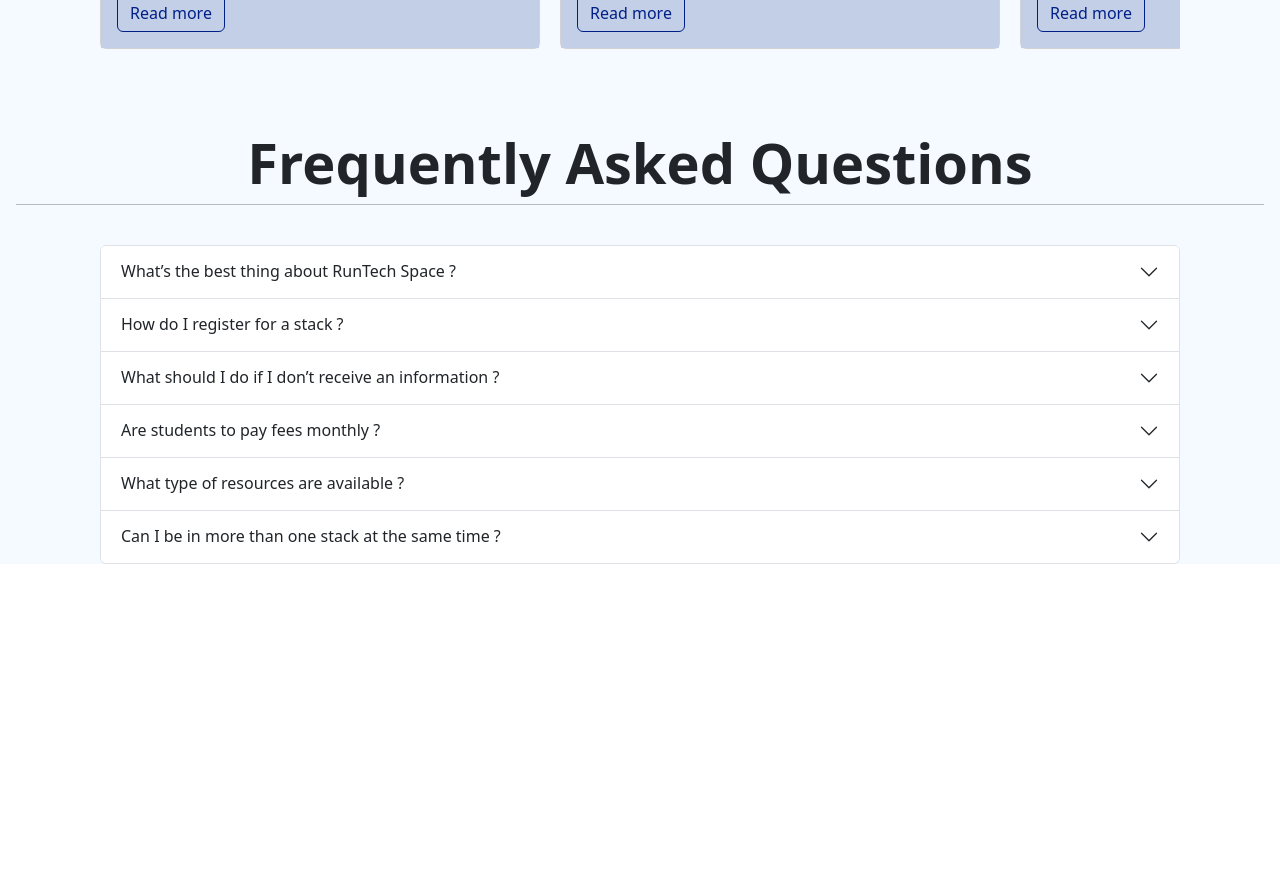
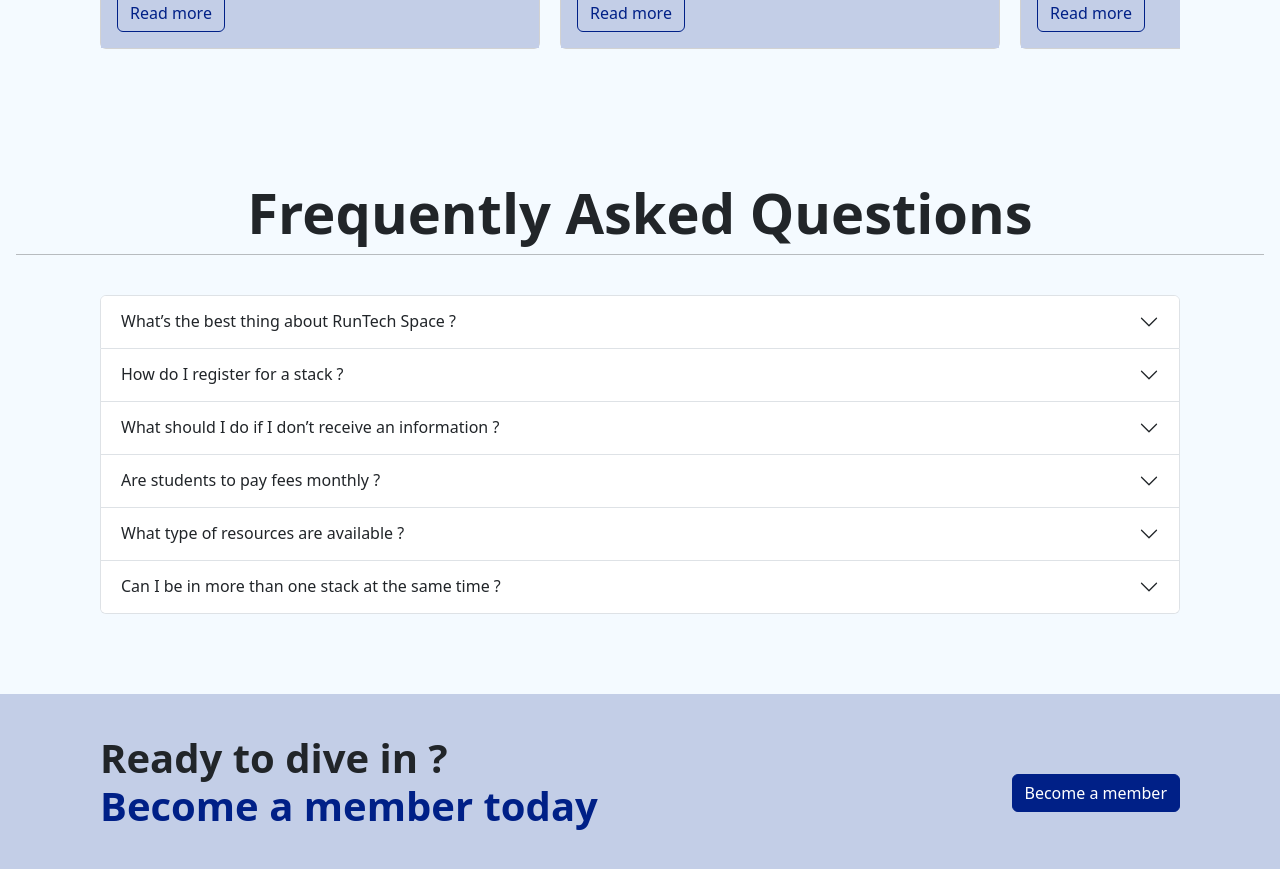
Before and after one commit to nnoromiv/techSpaceWebsite, a React (Create React App) app: page / in a window 1280 px wide. Shown: the part 4520-5389 px from the top of the page. Before the commit the page ends 5084 px from the top, so only its background shows below. Built offline with nearby package versions, Linux system fonts and the light colour scheme.

Commit message:
Banner Done

```diff
--- a/src/App.js
+++ b/src/App.js
@@ -7,6 +7,7 @@ import Aboutus from './pages/Aboutus';
 import Stacks from './pages/Stacks';
 import Blog from './pages/Blog';
 import FAQ from './pages/FAQ';
+import Banner from './pages/Banner';
 
 function App() {
   return (
@@ -19,6 +20,7 @@ function App() {
       <Stacks />
       <Blog />
       <FAQ />
+      <Banner />
     </div>
   );
 }
--- /dev/null
+++ b/src/pages/Banner.jsx
@@ -0,0 +1,14 @@
+import React from 'react'
+import { Button } from 'react-bootstrap'
+import "./styles/Banner.scss"
+
+const Banner = () => {
+  return (
+    <div className='Banner'>
+        <h1> Ready to dive in ? <br /> <span>Become a member today</span></h1>
+        <Button>Become a member</Button>
+    </div>
+  )
+}
+
+export default Banner
--- /dev/null
+++ b/src/pages/styles/Banner.scss
@@ -0,0 +1,17 @@
+.Banner{
+    background-color: #C3CEE7;
+    padding: 40px 100px;
+    display: flex;
+    justify-content: space-between;
+    h1{
+        font-size: 40px;
+        font-weight: 800;
+        span{
+            color: #002087;
+        }
+    }
+    Button{
+        height: fit-content;
+        margin: 40px 0 0 0;
+    }
+}
--- a/src/pages/styles/FAQ.scss
+++ b/src/pages/styles/FAQ.scss
@@ -1,5 +1,6 @@
 .FAQ{
     margin: 80px 0 0 0;
+    padding: 50px 0 80px 0;
     text-align: center;
     h1{
         font-size: 56px;
```
